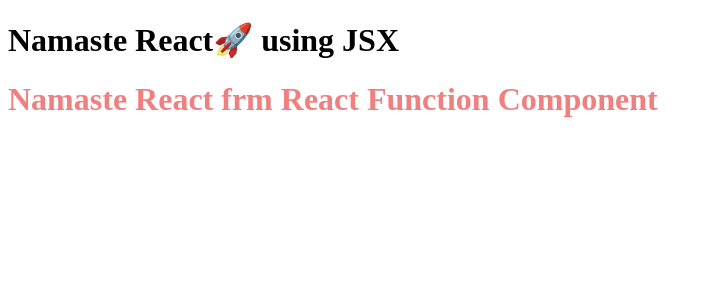
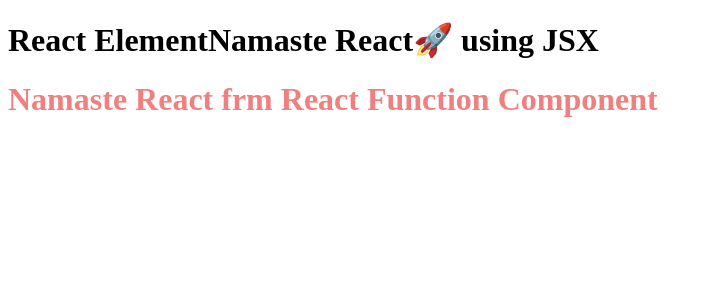
Before and after one commit to ayushjaiswal97/namaste_react, a React (Vite) app: page / in a window 1280 px wide. Shown: the top 300 px of the page, without its empty margins (0-713 px from the left). Built offline with nearby package versions, Linux system fonts and the light colour scheme.

Commit message:
React element inside React element

```diff
--- a/App.js
+++ b/App.js
@@ -1,15 +1,15 @@
 import React from "react";
 import ReactDOM from "react-dom/client";
 
-// React Element
+const elem = <span>React Element</span>
+
 const title = (
   <h1 className="head" tabIndex="1">
+    {elem}
     Namaste React🚀 using JSX
   </h1>
 );
 
-
-// React Function Component - NEW
 const HeadingComponent = () => (
   <div id="container">
       {title}
```
